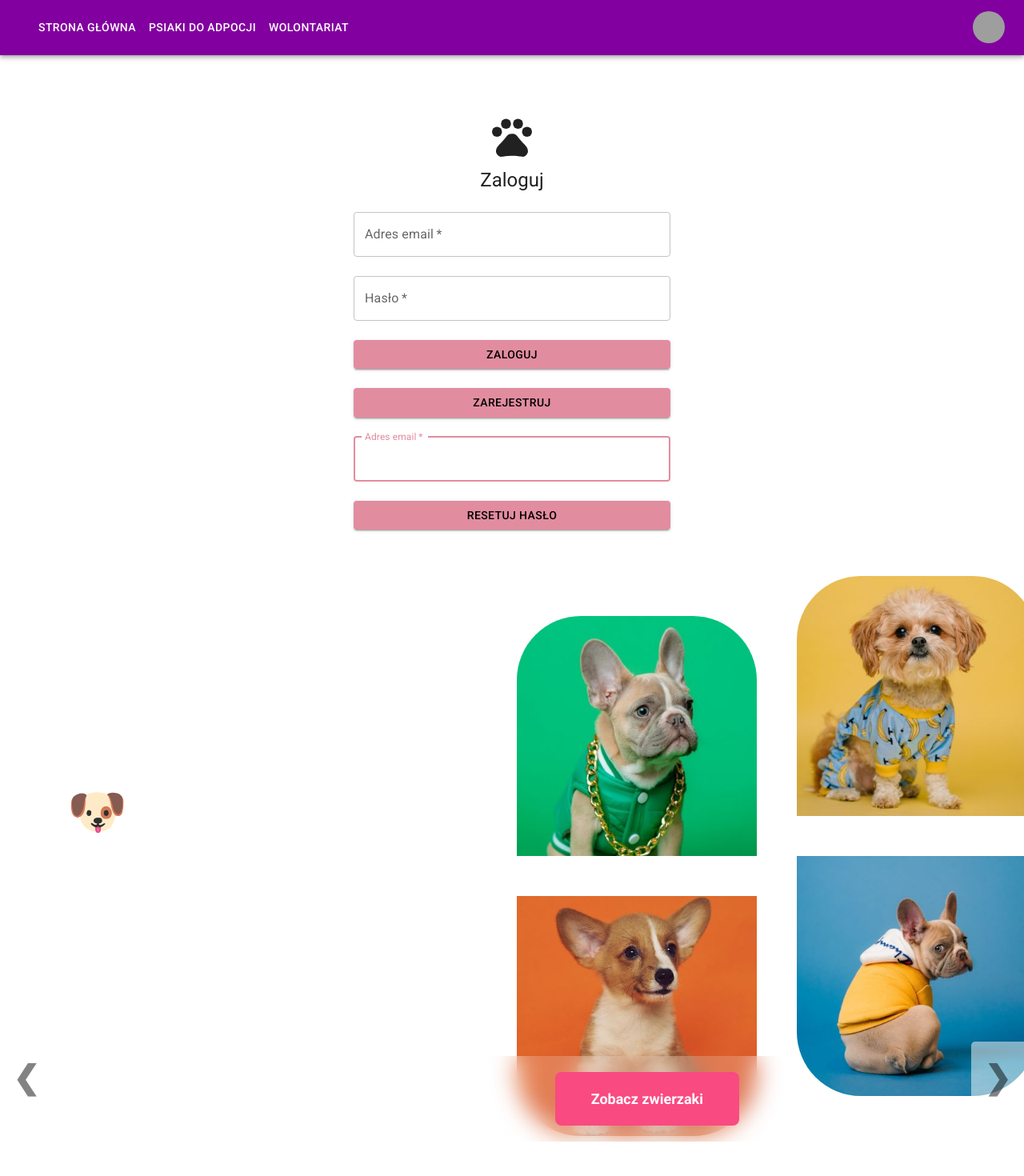
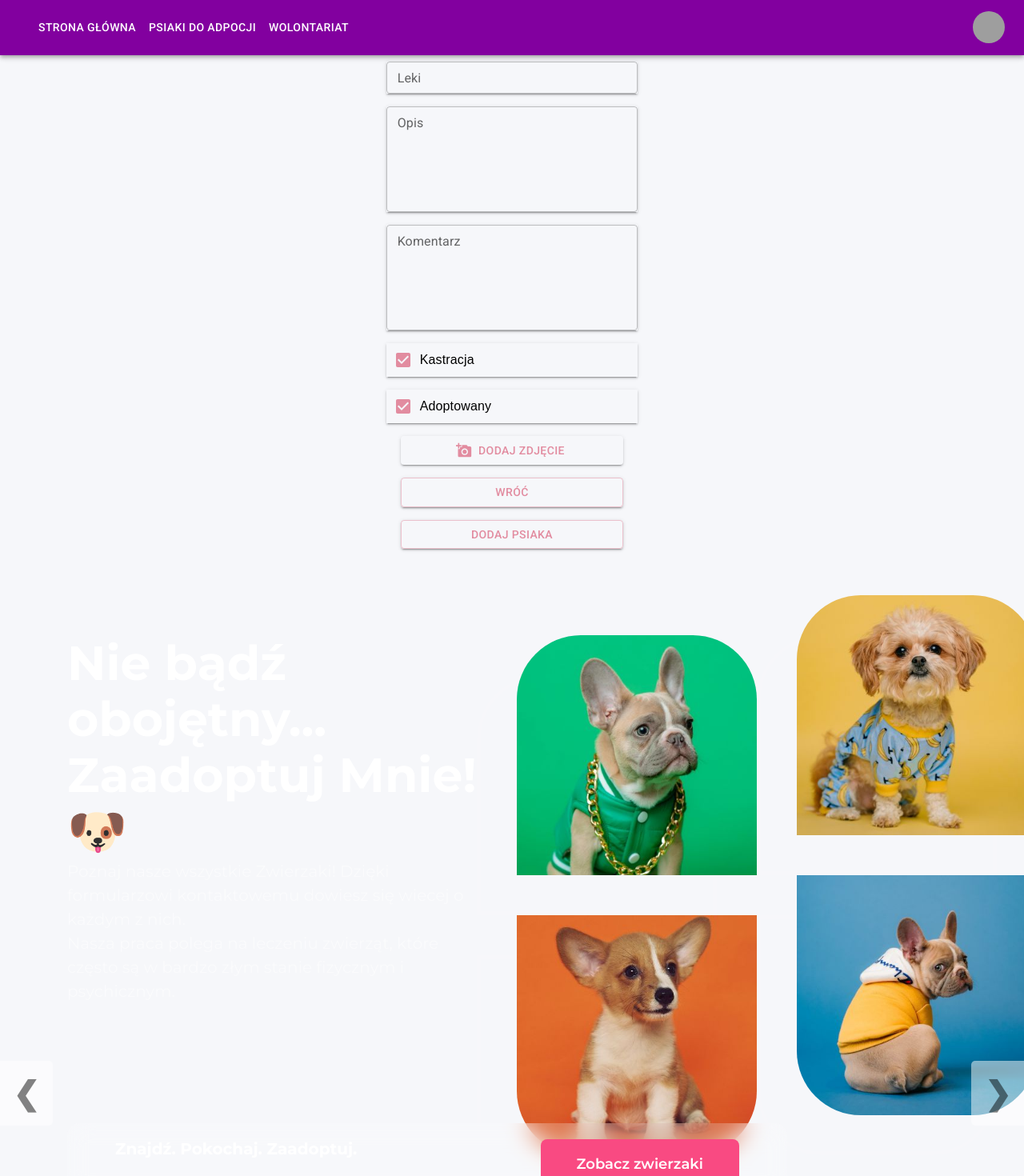
Before and after one commit to infoshareacademy/jfddr6-team-avengersi, a React (Create React App) app in the folder schronisko/: page / in a window 1280 px wide. Shown: the top 1470 px of the page at 80% size. Built offline with nearby package versions, Linux system fonts and the light colour scheme; grey boxes are pictures that could not be loaded.

Commit message:
form dvided to 2 parts

```diff
--- a/schronisko/src/App.jsx
+++ b/schronisko/src/App.jsx
@@ -5,17 +5,17 @@ import { BrowserRouter, Routes, Route } from "react-router-dom";
 import * as React from "react";
 import { theme } from "./themes/Themes";
 import { ThemeProvider } from "@mui/material/styles";
-import AddDogForm from "./components/AddDog/AddDogForm.jsx";
-import { GetDogPhoto } from "./components/DogProfile/GetDogPhoto";
-import { LoginRegister } from "./components/LoginPage/LoginRegister";
+// import { GetDogPhoto } from "./components/DogProfile/GetDogPhoto";
+// import { LoginRegister } from "./components/LoginPage/LoginRegister";
 import Slider from "./components/Slider/Slider";
+import { AddDogForm } from "./components/AddDog/AddDogForm";
 
 function App() {
   return (
     <ThemeProvider theme={theme}>
       <BrowserRouter>
         <ResponsiveAppBar />
-        <LoginRegister />
+        <AddDogForm />
         <Routes>
           <Route path="/" element={<Slider />} />
           <Route
--- a/schronisko/src/components/AddDog/AddDogForm.jsx
+++ b/schronisko/src/components/AddDog/AddDogForm.jsx
@@ -1,8 +1,5 @@
-import * as React from "react";
 import Box from "@mui/material/Box";
 import TextField from "@mui/material/TextField";
-import { ThemeProvider } from "@mui/material/styles";
-import { theme } from "../../themes/Themes";
 import { setDoc, doc } from "firebase/firestore";
 import { db } from "../../db";
 import { v4 as uuidv4 } from "uuid";
@@ -18,33 +15,41 @@ import {
 import AddAPhotoIcon from "@mui/icons-material/AddAPhoto";
 import { ref, uploadBytes } from "firebase/storage";
 import { storage } from "../../db";
-import { useState } from "react";
+import { useEffect, useState } from "react";
 
-export default function AddDogForm() {
-  const [nameValue, setNameValue] = useState("");
-  const [breedValue, setBreedValue] = useState("");
-  const [dateOfBirthValue, setDateOfBirthValue] = useState("");
-  const [weightValue, setWeightValue] = useState("");
-  const [boxValue, setBoxValue] = useState("");
-  const [pillsValue, setPillsValue] = useState("");
-  const [rabiesVaccinationValue, setRabiesVaccinationValue] = useState("");
-  const [sexValue, setSexValue] = useState("");
-  const [isFixed, setIsFixed] = useState(true);
-  const [isAdopted, setIsAdopted] = useState(true);
+export const AddDogForm = () => {
+  const [isRequired, setIsRequired] = useState(true);
+
+  const [formState, setFormState] = useState({
+    name: "",
+    breed: "",
+    dateOfBirth: "",
+    weight: "",
+    box: "",
+    pills: "",
+    rabiesVaccination: "",
+    description: "",
+    comment: "",
+    sex: "",
+    fixed: true,
+    adopted: true,
+  });
 
   const dogId = uuidv4();
 
   const addDog = async () => {
-    const name = nameValue;
-    const breed = breedValue;
-    const dateOfBirth = dateOfBirthValue;
-    const weight = weightValue;
-    const box = boxValue;
-    const pills = pillsValue;
-    const rabiesVaccination = rabiesVaccinationValue;
-    const sex = sexValue;
-    const fixed = isFixed;
-    const adopted = isAdopted;
+    const name = formState.name;
+    const breed = formState.breed;
+    const dateOfBirth = formState.dateOfBirth;
+    const weight = formState.weight;
+    const box = formState.box;
+    const pills = formState.pills;
+    const rabiesVaccination = formState.rabiesVaccination;
+    const sex = formState.sex;
+    const description = formState.description;
+    const comment = formState.comment;
+    const fixed = formState.fixed;
+    const adopted = formState.adopted;
 
     await setDoc(doc(db, "dogs", dogId), {
       name,
@@ -57,16 +62,24 @@ export default function AddDogForm() {
       sex,
       fixed,
       adopted,
+      description,
+      comment,
     });
 
-    setNameValue("");
-    setBreedValue("");
-    setDateOfBirthValue("");
-    setWeightValue("");
-    setBoxValue("");
-    setPillsValue("");
-    setRabiesVaccinationValue("");
-    setSexValue("");
+    setFormState({
+      name: "",
+      breed: "",
+      dateOfBirth: "",
+      weight: "",
+      box: "",
+      pills: "",
+      rabiesVaccination: "",
+      sex: "",
+      fixed: "",
+      adopted: "",
+      description: "",
+      comment: "",
+    });
     console.log("dog added");
   };
 
@@ -84,8 +97,14 @@ export default function AddDogForm() {
     uploadPhotos();
   };
 
+  const handleRequired = () => {
+    isRequired ? setIsRequired(false) : setIsRequired(true);
+  };
+  useEffect(() => {
+    handleRequired();
+  }, []);
+
   return (
-    <ThemeProvider theme={theme}>
     <Box
       component="form"
       sx={{
@@ -101,97 +120,181 @@ export default function AddDogForm() {
       display="flex"
       flexDirection="column"
       alignItems="center"
-        onSubmit={handleSubmit}
     >
+      {isRequired ? (
+        <>
           <TextField
+            color="secondary"
             type="text"
-          value={nameValue}
-          onChange={(e) => setNameValue(e.target.value)}
+            value={formState.name}
+            onChange={(e) =>
+              setFormState({ ...formState, name: e.target.value })
+            }
             id="outlined-basic"
             label="Imię"
             variant="outlined"
             size="small"
+            required
           />
           <TextField
+            color="secondary"
             type="text"
-          value={breedValue}
-          onChange={(e) => setBreedValue(e.target.value)}
+            value={formState.breed}
+            onChange={(e) =>
+              setFormState({ ...formState, breed: e.target.value })
+            }
             id="outlined-basic"
             label="Rasa"
             variant="outlined"
             size="small"
-        />{" "}
-        <FormControl sx={{ m: 1, minWidth: 120 }} size="small">
-          <InputLabel id="demo-select-small">Płeć</InputLabel>
+            required
+          />
+          <FormControl
+            color="secondary"
+            sx={{ m: 1, minWidth: 120 }}
+            size="small"
+          >
+            <InputLabel color="secondary" id="demo-select-small">
+              Płeć
+            </InputLabel>
             <Select
+              required
               labelId="demo-simple-select-label"
               variant="outlined"
               id="outlined-basic"
-            value={sexValue}
+              defaultValue={"male"}
+              value={formState.sex}
               label="Płeć"
-            onChange={(e) => setSexValue(e.target.value)}
+              onChange={(e) =>
+                setFormState({ ...formState, sex: e.target.value })
+              }
             >
               <MenuItem value={"male"}>pies</MenuItem>
               <MenuItem value={"female"}>suczka</MenuItem>
             </Select>
           </FormControl>
           <TextField
+            color="secondary"
             type="string"
-          value={dateOfBirthValue}
-          onChange={(e) => setDateOfBirthValue(e.target.value)}
+            value={formState.dateOfBirth}
+            onChange={(e) =>
+              setFormState({ ...formState, dateOfBirth: e.target.value })
+            }
             id="outlined-basic"
             label="Data urodzenia"
             variant="outlined"
             size="small"
+            required
           />
           <TextField
+            color="secondary"
+            type="string"
+            value={formState.rabiesVaccination}
+            onChange={(e) =>
+              setFormState({ ...formState, rabiesVaccination: e.target.value })
+            }
+            id="outlined-basic"
+            label="Wścieklizna"
+            variant="outlined"
+            size="small"
+            required
+          />
+          <TextField
+            color="secondary"
             type="number"
-          value={weightValue}
-          onChange={(e) => setWeightValue(e.target.value)}
+            value={formState.weight}
+            onChange={(e) =>
+              setFormState({ ...formState, weight: e.target.value })
+            }
             id="outlined-basic"
             label="Waga kg"
             variant="outlined"
             size="small"
+            required
           />
           <TextField
+            color="secondary"
             type="number"
-          value={boxValue}
-          onChange={(e) => setBoxValue(e.target.value)}
+            value={formState.box}
+            onChange={(e) =>
+              setFormState({ ...formState, box: e.target.value })
+            }
             id="outlined-basic"
             label="Numer boksu"
             variant="outlined"
             size="small"
+            required
           />
+          <Button
+            color="secondary"
+            variant="outlined"
+            onClick={(e) => {
+              handleRequired();
+            }}
+          >
+            DALEJ
+          </Button>
+        </>
+      ) : (
+        <>
           <TextField
+            color="secondary"
             type="text"
-          value={pillsValue}
-          onChange={(e) => setPillsValue(e.target.value)}
+            value={formState.pills}
+            onChange={(e) =>
+              setFormState({ ...formState, pills: e.target.value })
+            }
             id="outlined-basic"
             label="Leki"
             variant="outlined"
             size="small"
           />
           <TextField
-          type="string"
-          value={rabiesVaccinationValue}
-          onChange={(e) => setRabiesVaccinationValue(e.target.value)}
+            color="secondary"
+            type="text"
+            value={formState.description}
+            onChange={(e) =>
+              setFormState({ ...formState, description: e.target.value })
+            }
             id="outlined-basic"
-          label="Wścieklizna"
+            label="Opis"
             variant="outlined"
             size="small"
+            multiline
+            rows={5}
+          />
+          <TextField
+            color="secondary"
+            type="text"
+            value={formState.comment}
+            onChange={(e) =>
+              setFormState({ ...formState, comment: e.target.value })
+            }
+            id="outlined-basic"
+            label="Komentarz"
+            variant="outlined"
+            size="small"
+            multiline
+            rows={5}
           />
           <FormControlLabel
             label="Kastracja"
             sx={{
               "& .MuiFormControlLabel-label": {
-              fontFamily: "Roboto, Helvetica, Arial,sans-serif",
-              fontWeight: "500",
+                fontFamily: "Ubuntu, sans-serif",
+                fontWeight: "400",
               },
             }}
             control={
               <Checkbox
+                color="secondary"
                 defaultChecked
-              onChange={(e) => setIsFixed(e.target.checked ? true : false)}
+                onChange={(e) =>
+                  setFormState({
+                    ...formState,
+                    fixed: e.target.checked ? true : false,
+                  })
+                }
               />
             }
           />
@@ -199,19 +302,25 @@ export default function AddDogForm() {
             label="Adoptowany"
             sx={{
               "& .MuiFormControlLabel-label": {
-              fontFamily: "Roboto, Helvetica, Arial,sans-serif",
-              fontWeight: "500",
+                fontFamily: "Ubuntu, sans-serif",
+                fontWeight: "400",
               },
             }}
             control={
               <Checkbox
+                color="secondary"
                 defaultChecked
-              onChange={(e) => setIsAdopted(e.target.checked ? true : false)}
+                onChange={(e) =>
+                  setFormState({
+                    ...formState,
+                    adopted: e.target.checked ? true : false,
+                  })
+                }
               />
             }
           />
           <Button
-          variant="outlined"
+            color="secondary"
             component="label"
             startIcon={<AddAPhotoIcon />}
           >
@@ -225,10 +334,25 @@ export default function AddDogForm() {
             />
             Dodaj zdjęcie
           </Button>
-        <Button variant="text" type="submit">
+          <Button
+            color="secondary"
+            variant="outlined"
+            onClick={(e) => {
+              handleRequired();
+            }}
+          >
+            WRÓĆ
+          </Button>
+          <Button
+            color="secondary"
+            variant="outlined"
+            type="submit"
+            onClick={handleSubmit}
+          >
             DODAJ PSIAKA
           </Button>
+        </>
+      )}
     </Box>
-    </ThemeProvider>
   );
-}
+};
--- a/schronisko/src/routes/HomePage.module.css
+++ b/schronisko/src/routes/HomePage.module.css
@@ -1,6 +1,6 @@
 body {
-    background-color: #363D54;
-    font-family: 'Montserrat';
+  background-color: #f6f7fa;
+  font-family: "Montserrat";
 }
 
 .main {
@@ -52,18 +52,17 @@ h4 {
 /* Frame Greed Dog */
 .frameTopRoundedLeft {
   position: relative;
-    border: rgba(255,255,255,.1) 5px solid ;
+  border: rgba(255, 255, 255, 0.1) 5px solid;
   border-radius: 80px 80px 0 0;
-    animation: slide-bottom 1s cubic-bezier(0.250, 0.460, 0.450, 0.940) both;
+  animation: slide-bottom 1s cubic-bezier(0.25, 0.46, 0.45, 0.94) both;
 }
-
 
 /* Frame Yellow Dog */
 .frameTopRoundedRight {
   position: relative;
-    border: rgba(255,255,255,.1) 5px solid ;
+  border: rgba(255, 255, 255, 0.1) 5px solid;
   border-radius: 80px 80px 0 0;
-    animation: slide-bottom 1.2s cubic-bezier(0.250, 0.460, 0.450, 0.940) both;
+  animation: slide-bottom 1.2s cubic-bezier(0.25, 0.46, 0.45, 0.94) both;
   bottom: 50px;
   left: 50px;
 }
@@ -80,16 +79,16 @@ h4 {
 
 .frameBottomRoundedLeft {
   position: relative;
-    border: rgba(255,255,255,.1) 5px solid ;
+  border: rgba(255, 255, 255, 0.1) 5px solid;
   border-radius: 0 0 80px 80px;
-    animation: slide-top 1.5s cubic-bezier(0.250, 0.460, 0.450, 0.940) both;
+  animation: slide-top 1.5s cubic-bezier(0.25, 0.46, 0.45, 0.94) both;
 }
 
 .frameBottomRoundedRight {
   position: relative;
-    border: rgba(255,255,255,.1) 5px solid ;
+  border: rgba(255, 255, 255, 0.1) 5px solid;
   border-radius: 0 0 80px 80px;
-    animation: slide-top 2s cubic-bezier(0.250, 0.460, 0.450, 0.940) both;
+  animation: slide-top 2s cubic-bezier(0.25, 0.46, 0.45, 0.94) both;
   left: 50px;
   bottom: 50px;
 }
@@ -105,24 +104,25 @@ h4 {
 
 .imageOne {
   position: relative;
-    background: url("../images/small/karsten-winegeart-BJaqPaH6AGQ-unsplash.jpg") no-repeat  center;
+  background: url("../images/small/karsten-winegeart-BJaqPaH6AGQ-unsplash.jpg")
+    no-repeat center;
   background-size: cover;
   border-radius: 80px 80px 0 0;
   z-index: 5;
-    animation: slide-bottom 1.5s cubic-bezier(0.250, 0.460, 0.450, 0.940) both;
+  animation: slide-bottom 1.5s cubic-bezier(0.25, 0.46, 0.45, 0.94) both;
   top: -350px;
   right: -50px;
 }
 
-
 /* Orange DOG */
 .imageTwo {
   position: relative;
-    background: url("../images/small/alvan-nee-brFsZ7qszSY-unsplash.jpg") no-repeat  center;
+  background: url("../images/small/alvan-nee-brFsZ7qszSY-unsplash.jpg")
+    no-repeat center;
   background-size: cover;
   border-radius: 0 0 80px 80px;
   z-index: 5;
-    animation: slide-top 1s cubic-bezier(0.250, 0.460, 0.450, 0.940) both;
+  animation: slide-top 1s cubic-bezier(0.25, 0.46, 0.45, 0.94) both;
   top: -350px;
   right: -50px;
 }
@@ -130,11 +130,12 @@ h4 {
 /* Yellow DOG */
 .imageThree {
   position: relative;
-    background: url("../images/small/karsten-winegeart-Qb7D1xw28Co-unsplash.jpg") no-repeat  center;
+  background: url("../images/small/karsten-winegeart-Qb7D1xw28Co-unsplash.jpg")
+    no-repeat center;
   background-size: cover;
   border-radius: 80px 80px 0 0;
   z-index: 5;
-    animation: slide-bottom 2.0s cubic-bezier(0.250, 0.460, 0.450, 0.940) both;
+  animation: slide-bottom 2s cubic-bezier(0.25, 0.46, 0.45, 0.94) both;
   top: -400px;
   right: -100px;
 }
@@ -142,11 +143,12 @@ h4 {
 /* Blue DOG */
 .imageFour {
   position: relative;
-    background: url("../images/small/karsten-winegeart-oU6KZTXhuvk-unsplash.jpg") no-repeat  center;
+  background: url("../images/small/karsten-winegeart-oU6KZTXhuvk-unsplash.jpg")
+    no-repeat center;
   background-size: cover;
   border-radius: 0 0 80px 80px;
   z-index: 5;
-    animation: slide-top 1s cubic-bezier(0.250, 0.460, 0.450, 0.940) both;
+  animation: slide-top 1s cubic-bezier(0.25, 0.46, 0.45, 0.94) both;
   top: -400px;
   right: -100px;
 }
@@ -160,10 +162,10 @@ h4 {
   z-index: 30;
   padding: 20px 60px;
   width: 900px;
-    background:rgba(255, 255, 255, 0.2);
+  background: rgba(255, 255, 255, 0.2);
   border-radius: 15px;
   backdrop-filter: blur(15px);
-	animation: slide-right 1s cubic-bezier(0.250, 0.460, 0.450, 0.940) both;
+  animation: slide-right 1s cubic-bezier(0.25, 0.46, 0.45, 0.94) both;
 }
 
 @keyframes slide-right {
@@ -175,13 +177,10 @@ h4 {
   }
 }
 
-
-
 h3 {
   font-size: 20px;
   font-weight: 700;
-    color: #FFF;
-
+  color: #fff;
 }
 
 .button {
```
Lines whose indentation alone changed are shown as unchanged.
